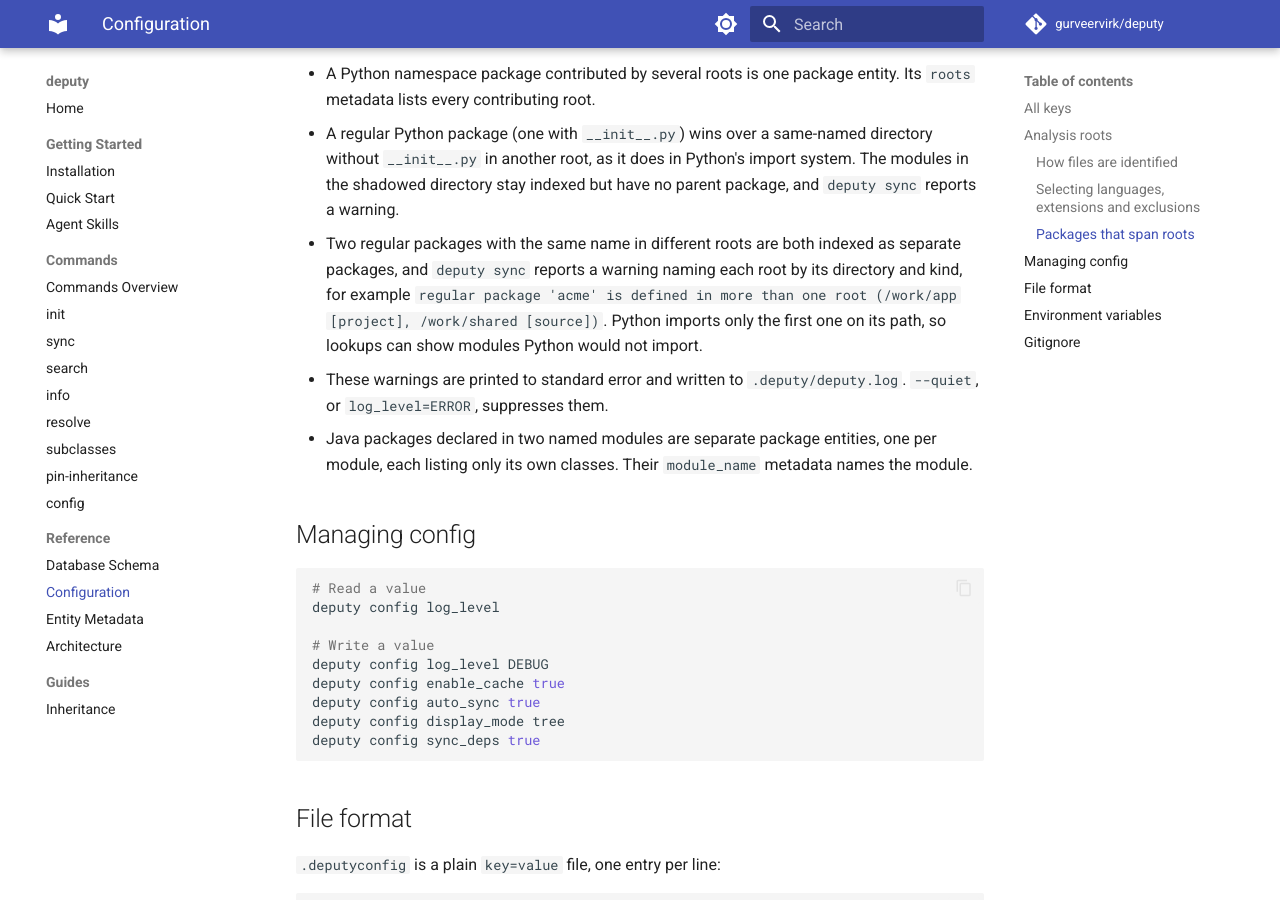
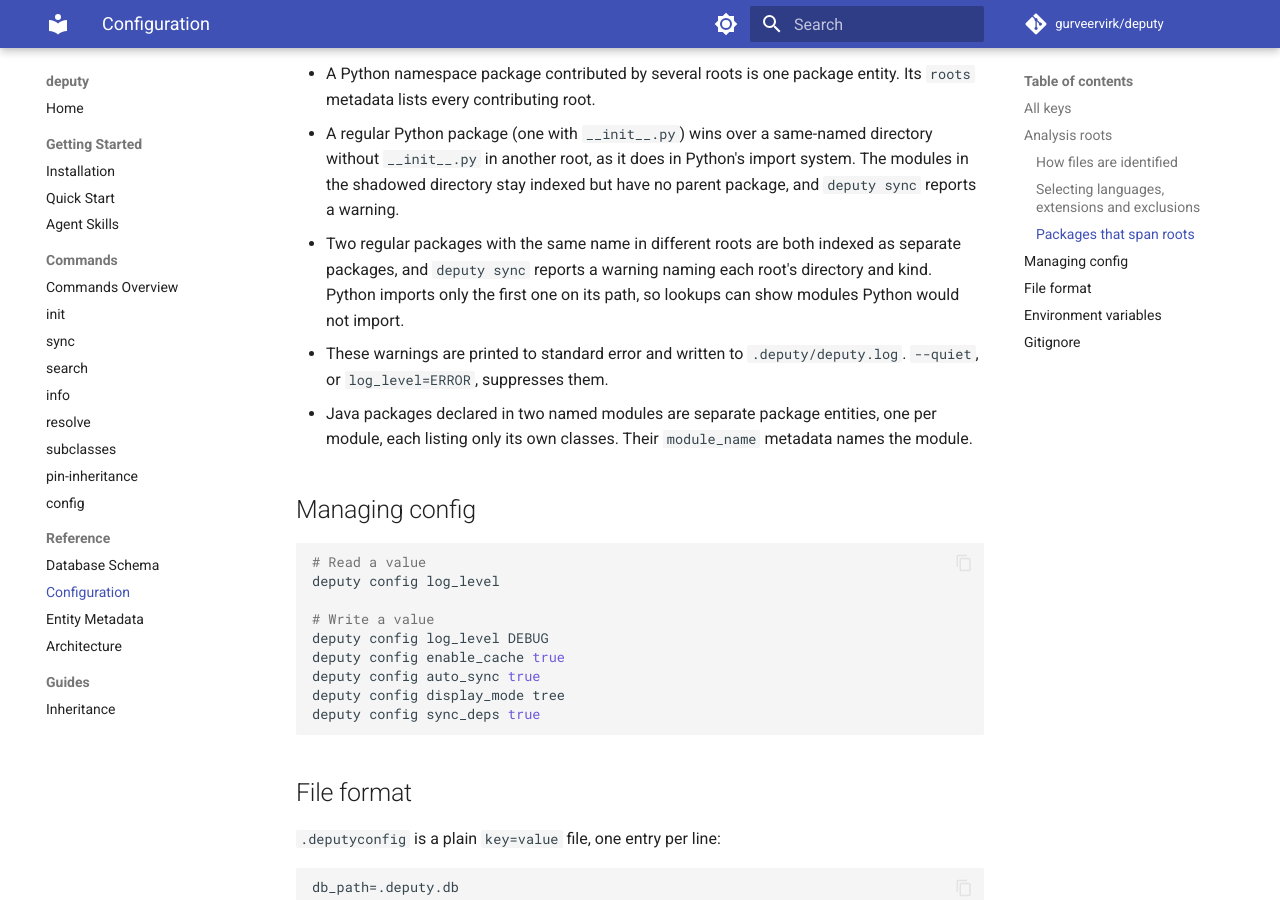
Before and after one commit to gurveervirk/deputy, an MkDocs documentation site: the page built from docs/reference/config.md, in a window 1280 px wide and 900 px high, scrolled down 2396 px. Built offline with MkDocs 1.6.1 and Material for MkDocs 9.7.7, drawn with Linux system fonts in a browser that asks for light colours; comment, search, counter and statistics services are not loaded.

Commit message:
docs: shorten the same-name warning description

```diff
--- a/docs/reference/config.md
+++ b/docs/reference/config.md
@@ -59,7 +59,7 @@ dependency_roots=../libs/acme
 
 - A Python namespace package contributed by several roots is one package entity. Its `roots` metadata lists every contributing root.
 - A regular Python package (one with `__init__.py`) wins over a same-named directory without `__init__.py` in another root, as it does in Python's import system. The modules in the shadowed directory stay indexed but have no parent package, and `deputy sync` reports a warning.
-- Two regular packages with the same name in different roots are both indexed as separate packages, and `deputy sync` reports a warning naming each root by its directory and kind, for example `regular package 'acme' is defined in more than one root (/work/app [project], /work/shared [source])`. Python imports only the first one on its path, so lookups can show modules Python would not import.
+- Two regular packages with the same name in different roots are both indexed as separate packages, and `deputy sync` reports a warning naming each root's directory and kind. Python imports only the first one on its path, so lookups can show modules Python would not import.
 - These warnings are printed to standard error and written to `.deputy/deputy.log`. `--quiet`, or `log_level=ERROR`, suppresses them.
 - Java packages declared in two named modules are separate package entities, one per module, each listing only its own classes. Their `module_name` metadata names the module.
 
```
